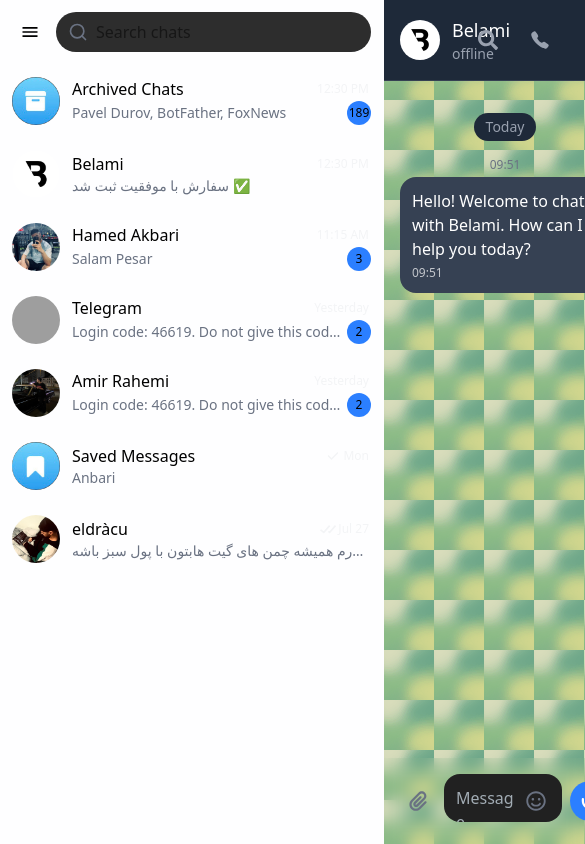
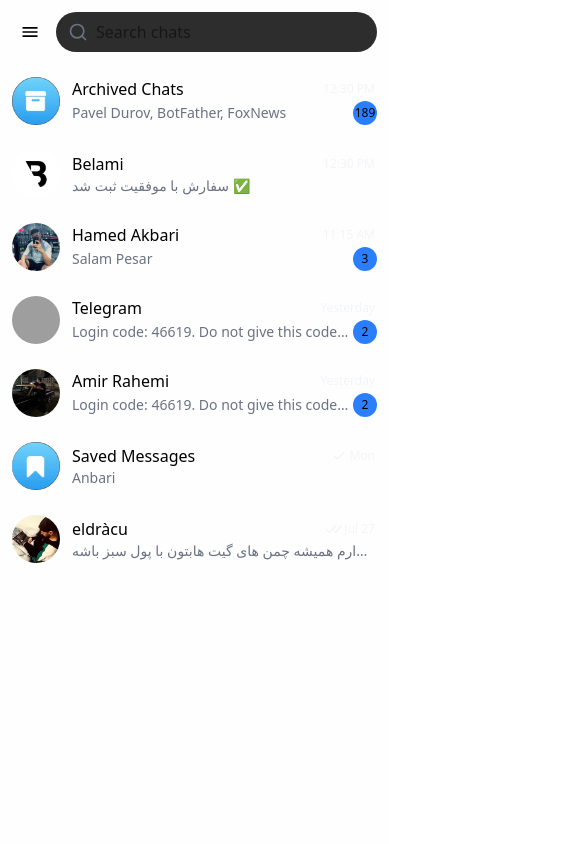
Before and after one commit to hamedakbarii/telegram-clone, a Next.js app: page /chats/1 in a window 390 px wide. Shown: the top 844 px of the page, 585 px wide, since content can reach past the window. Built offline with nearby package versions, Linux system fonts and the light colour scheme.

Commit message:
responsive updated

```diff
--- a/app/chats/[chatId]/page.tsx
+++ b/app/chats/[chatId]/page.tsx
@@ -244,7 +244,7 @@
 
   return (
     <div
-      className="flex flex-col h-full bg-[#101010] bg-[url(/assets/image/chat-bg-br.png)] dark:bg-[url(/assets/image/chat-bg-pattern-dark.png)] text-white"
+      className="w-full flex flex-col h-screen bg-[#101010] bg-[url(/assets/image/chat-bg-br.png)] dark:bg-[url(/assets/image/chat-bg-pattern-dark.png)] text-white"
       dir="ltr"
     >
       {/* Chat Header */}
--- a/app/chats/layout.tsx
+++ b/app/chats/layout.tsx
@@ -1,7 +1,7 @@
 // app/chats/layout.tsx
 "use client";
 
-import React, { useState, useEffect } from "react";
+import React, { useState } from "react";
 import { usePathname, useRouter } from "next/navigation";
 import ChatSidebar from "@/components/ChatSidebar";
 
@@ -43,12 +43,12 @@
 
   // Handle back to main chats page
   const handleBackToChatList = () => {
-    if (pathname === '/chats') return; // Already on main page
+    if (pathname === "/chats") return; // Already on main page
 
     setIsTransitioning(true);
 
     setTimeout(() => {
-      router.push('/chats');
+      router.push("/chats");
       setTimeout(() => {
         setIsTransitioning(false);
       }, 100);
@@ -56,7 +56,8 @@
   };
 
   return (
-    <div className="flex h-screen text-black dark:text-white bg-[#FEFEFF] dark:bg-[#202021]">
+    <div className="w-full flex justify-center items-start h-screen text-black dark:text-white bg-[#FEFEFF] dark:bg-[#202021]">
+      <aside className="w-full md:w-96">
         <ChatSidebar
           isMenuOpen={isMenuOpen}
           showUserProfile={showUserProfile}
@@ -67,11 +68,12 @@
           onBackToChatList={handleBackToChatList}
           currentPath={pathname}
         />
+      </aside>
 
       {/* Main content with transition effect */}
       <main
-        className={`flex-grow transition-opacity duration-150 ${
-          isTransitioning ? 'opacity-0' : 'opacity-100'
+        className={`flex-grow transition-opacity duration-150 hidden md:flex ${
+          isTransitioning ? "opacity-0" : "opacity-100"
         }`}
       >
         {children}
--- a/app/page.tsx
+++ b/app/page.tsx
@@ -1,7 +1,7 @@
 // Path: app/page.tsx
 "use client";
 
-import React, { useEffect } from "react";
+import { useEffect } from "react";
 // import { useStore } from "@/store/useAuthStore";
 import { useRouter } from "next/navigation";
 
--- a/components/ChatSidebar.tsx
+++ b/components/ChatSidebar.tsx
@@ -96,9 +96,9 @@
   handleUserClick,
   handleBackToChats,
   onChatSelect,
-  onBackToChatList,
-  currentPath = '/chats'
-}: ChatSidebarProps) {
+}: // onBackToChatList,
+// currentPath = '/chats'
+ChatSidebarProps) {
   const [searchQuery, setSearchQuery] = useState("");
   const [showContacts, setShowContacts] = useState(false); // Added state for contacts
 
@@ -188,7 +188,7 @@
   }
 
   return (
-    <div className="w-96 border-r border-transparent flex flex-col">
+    <div className="w-full md:w-96 border-r border-transparent flex flex-col">
       {/* Header */}
       <div className="p-3 border-b border-transparent flex items-center gap-2">
         {/* Back button for user profile or Menu button */}
@@ -225,9 +225,7 @@
       </div>
 
       {/* Dynamic content area */}
-      <div className="flex-1 overflow-y-auto">
-        {getCurrentView()}
-      </div>
+      <div className="flex-1 overflow-y-auto">{getCurrentView()}</div>
     </div>
   );
 }
```
Lines whose indentation alone changed are shown as unchanged.
